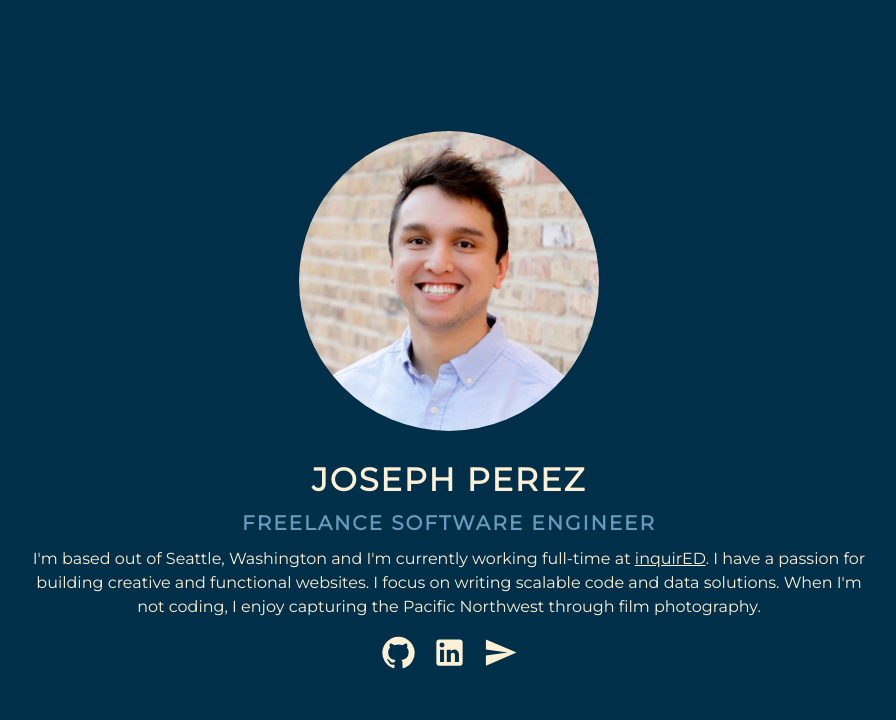
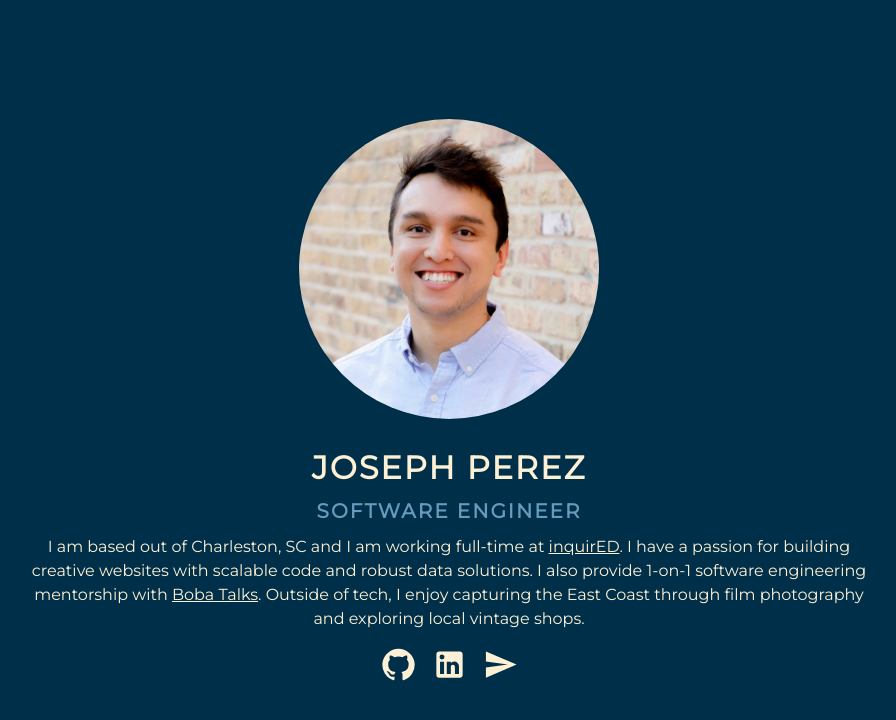
Before and after one commit to p14/p14-dev, a React (Vite) app: page / in a window 1280 px wide. Shown: the top 720 px of the page, without its empty margins (191-1087 px from the left). Built offline with nearby package versions, Linux system fonts and the light colour scheme.

Commit message:
update content and view height

```diff
--- a/index.html
+++ b/index.html
@@ -3,10 +3,12 @@
     <head>
         <meta charset='UTF-8' />
         <link rel='icon' href='/favicon.ico' />
-    <link href='https://fonts.googleapis.com/css2?family=Covered+By+Your+Grace&family=Montserrat&display=swap' rel='stylesheet'>
+        <link href='https://fonts.googleapis.com/css2?family=Covered+By+Your+Grace&family=Montserrat&display=swap'
+            rel='stylesheet'>
         <meta name='viewport' content='width=device-width, initial-scale=1.0' />
         <title>Joseph Perez / p14.dev</title>
     </head>
+
     <body>
         <div id='root'></div>
         <script type='module' src='/src/main.tsx'></script>
--- a/package.json
+++ b/package.json
@@ -4,7 +4,8 @@
   "version": "0.0.0",
   "type": "module",
   "scripts": {
-    "dev": "vite",
+    "start": "vite --host",
+    "dev": "vite --host",
     "build": "tsc && vite build",
     "preview": "vite preview"
   },
--- a/src/components/Hero.tsx
+++ b/src/components/Hero.tsx
@@ -7,6 +7,12 @@ const Hero: React.FC = () => {
     const currentJob = (
         <Typography component='a' href='https://inquired.org' target='_blank' rel='noopener noreferrer' sx={heroStyles.textLink}>
             inquirED
+        </Typography>
+    );
+
+    const mentorship = (
+        <Typography component='a' href='https://bobatalks.com' target='_blank' rel='noopener noreferrer' sx={heroStyles.textLink}>
+            Boba Talks
         </Typography>
     );
 
@@ -25,14 +31,14 @@ const Hero: React.FC = () => {
                 </Typography>
 
                 <Typography component='h6' variant='h6' sx={heroStyles.subtitle}>
-          Freelance Software Engineer
+                    Software Engineer
                 </Typography>
 
                 <Typography variant='body1' color='inherit'>
-          I'm based out of Seattle, Washington and I'm currently working full-time at {currentJob}.
-          I have a passion for building creative and functional websites.
-          I focus on writing scalable code and data solutions.
-          When I'm not coding, I enjoy capturing the Pacific Northwest through film photography.
+                    I am based out of Charleston, SC and I am working full-time at {currentJob}.
+                    I have a passion for building creative websites with scalable code and robust data solutions.
+                    I also provide 1-on-1 software engineering mentorship with {mentorship}.
+                    Outside of tech, I enjoy capturing the East Coast through film photography and exploring local vintage shops.
                 </Typography>
 
                 <Box sx={heroStyles.linksWrapper}>
--- a/src/index.css
+++ b/src/index.css
@@ -2,7 +2,7 @@ body {
     background-color: #003049;
     color: #fdf0d5;
     margin: 0;
-  font-family: 'Montserrat', 'Roboto','Helvetica Neue', sans-serif;
+    font-family: 'Montserrat', 'Roboto', 'Helvetica Neue', sans-serif;
     -webkit-font-smoothing: antialiased;
     -moz-osx-font-smoothing: grayscale;
 }
--- a/src/main.tsx
+++ b/src/main.tsx
@@ -7,7 +7,7 @@ const element = document.getElementById('root') as HTMLElement;
 const root = ReactDOM.createRoot(element);
 
 root.render(
-  <React.StrictMode>
-    <App />
-  </React.StrictMode>
+    <React.StrictMode>
+        <App />
+    </React.StrictMode>
 );
--- a/src/styles/global.styles.ts
+++ b/src/styles/global.styles.ts
@@ -11,8 +11,5 @@ export const standardFont = [
 export const mainContainer = {
     display: 'flex',
     flexDirection: 'column',
-  minHeight: {
-    xs: '85vh',
-    sm: '100vh',
-  },
+    minHeight: '100dvh',
 };
--- a/tsconfig.node.json
+++ b/tsconfig.node.json
@@ -5,5 +5,7 @@
         "moduleResolution": "Node",
         "allowSyntheticDefaultImports": true
     },
-  "include": ["vite.config.ts"]
+    "include": [
+        "vite.config.ts"
+    ]
 }
```
Also changed, not shown: tsconfig.json (+13 -3 lines), vite.config.ts (+4 -4 lines), src/app.tsx (indentation only), src/styles/hero.styles.ts (indentation only). Lines whose indentation alone changed are shown as unchanged.
